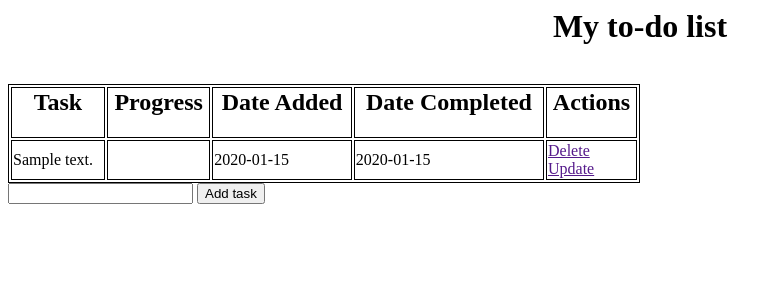
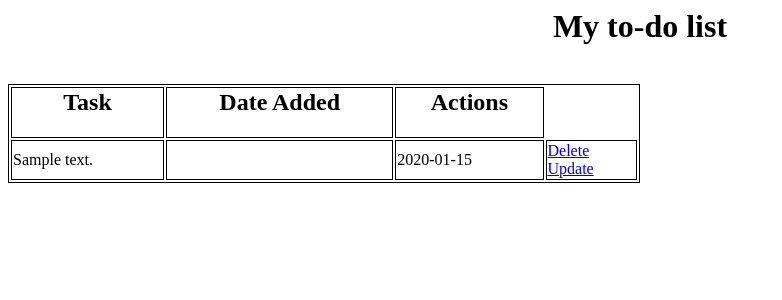
Before and after one commit to bryleen1/22MARENABLE1-flask-project, a Flask app: template templates/index.html in a window 1280 px wide. Shown: the top 300 px of the page, without its empty margins (0-782 px from the left). Run offline with Flask 2, Linux system fonts and the light colour scheme; the template is opened without the code that fills it: most values are stand-ins (such as "Sample title", 1, 10 or a date in 2020).

Commit message:
Added reference links

```diff
--- a/templates/index.html
+++ b/templates/index.html
@@ -9,9 +9,7 @@
     <table style="width:50%">
         <tr>
             <th><h2>Task</h2></th>
-            <th><h2>Progress<h2></th>
             <th><h2>Date Added<h2></th>
-            <th><h2>Date Completed<h2></th>
             <th><h2>Actions<h2></th>
         </tr>
         {% for task in tasks %}
@@ -19,20 +17,16 @@
                 <td>{{ task.content }}</td>
                 <td></td>
                 <td>{{ task.date_created.date() }}</td>
-                <td>{{ task.date_completed.date() }}</td>
                 <td>
-                    <a href="">Delete</a>
+                    <a href="/delete/{{task.id}}">Delete</a>
                     <br>
-                    <a href="">Update</a>
+                    <a href="/update/{{task.id}}">Update</a>
                 </td>
             </tr>
         {% endfor %}
     </table>
+    <div></div>
 
-    <form action="/" method="Post">
-        <input type="text" name="content" id="content">
-        <input type="submit" value="Add task"
-    </form>
 
 </div>
 {% endblock body %}
```
